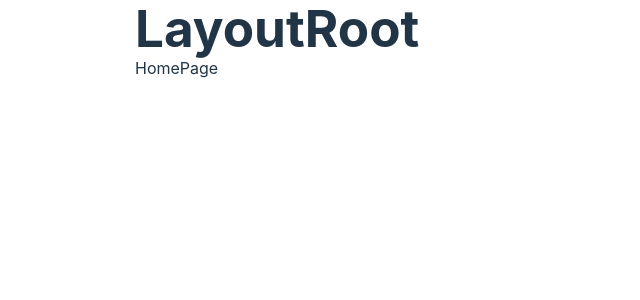
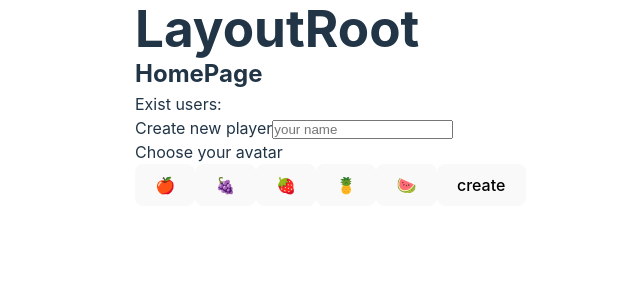
Before and after one commit to Inna-B10/Memory-game, a React (Vite) app: page / in a window 1280 px wide. Shown: the top 300 px of the page, without its empty margins (105-745 px from the left). Built offline with nearby package versions, Linux system fonts and the light colour scheme.

Commit message:
localStorage: create new, display all users

```diff
--- /dev/null
+++ b/src/components/UserData.jsx
@@ -0,0 +1,10 @@
+import styles from './UserData.module.css'
+
+export function UserData({ user }) {
+	return (
+		<div className={styles.userCard}>
+			<div>{user.userName}</div>
+			<div>{user.icon}</div>
+		</div>
+	)
+}
--- /dev/null
+++ b/src/components/UserData.module.css
@@ -0,0 +1,5 @@
+.userCard {
+  display: flex;
+  flex-direction: column;
+  /* gap: 0.5rem; */
+}
--- a/src/pages/HomePage.jsx
+++ b/src/pages/HomePage.jsx
@@ -1,3 +1,124 @@
+import { useEffect, useState } from 'react'
+import { UserData } from '../components/UserData.jsx'
+import styles from './HomePage.module.css'
+
 export function HomePage() {
-	return <div>HomePage</div>
+	// if (localStorage.memoryGame) {
+	// 	console.log(gameData.length)
+	// 	console.log(gameData)
+	// } else {
+	// 	localStorage.setItem('memoryGame', JSON.stringify([{ id: 1, name: 'user1', icon: '🍉' }]))
+	// 	console.log('new')
+	// }
+	//
+	// 	const gameData = JSON.parse(localStorage.getItem('memoryGame'))
+	// 	console.log(gameData ? 'yes' : 'no')
+
+	const [newName, setNewName] = useState('')
+	const [newAvatar, setNewAvatar] = useState('🍉')
+	const [gameData, setGameData] = useState([])
+
+	const handleKeyDown = e => {
+		if (e.key !== 'Enter') return
+		createNewUser()
+	}
+
+	useEffect(() => {
+		const storedGameData = JSON.parse(localStorage.getItem('memoryGame')) || []
+		setGameData(storedGameData)
+	}, [])
+
+	function createNewUser() {
+		if (newName.trim() === '') {
+			alert('Please enter your name!')
+			return
+		}
+
+		const newUser = {
+			id: gameData.length + 1,
+			userName: newName,
+			icon: newAvatar,
+			totalGames: 0,
+			results: {
+				easy: { score: 0, count: 0 },
+				middle: { score: 0, count: 0 },
+				hard: { score: 0, count: 0 },
+				expert: { score: 0, count: 0 }
+			}
+		}
+		const updatedGameData = [...gameData, newUser]
+		setGameData(updatedGameData)
+		localStorage.setItem('memoryGame', JSON.stringify(updatedGameData))
+
+		//Clear input field
+		setNewName('')
+	}
+
+	return (
+		<>
+			<h2>HomePage</h2>
+			{gameData && (
+				<>
+					<p>Exist users:</p>
+					<div className={styles.existUsers}>
+						{gameData.map(user => (
+							<UserData
+								user={user}
+								key={user.id}
+							/>
+						))}
+					</div>
+				</>
+			)}
+			<label>Create new player</label>
+			<input
+				type='text'
+				placeholder='your name'
+				name='name'
+				maxLength={30}
+				value={newName}
+				onChange={e => {
+					setNewName(e.target.value)
+				}}
+				onKeyDown={handleKeyDown}
+			/>
+			<p>Choose your avatar</p>
+			<button
+				type='button'
+				value='🍎'
+				onClick={e => setNewAvatar(e.target.value)}
+			>
+				🍎
+			</button>
+			<button
+				type='button'
+				value='🍇'
+				onClick={e => setNewAvatar(e.target.value)}
+			>
+				🍇
+			</button>
+			<button
+				type='button'
+				value='🍓'
+				onClick={e => setNewAvatar(e.target.value)}
+			>
+				🍓
+			</button>
+			<button
+				type='button'
+				value='🍍'
+				onClick={e => setNewAvatar(e.target.value)}
+			>
+				🍍
+			</button>
+			<button
+				type='button'
+				value='🍉'
+				onClick={e => setNewAvatar(e.target.value)}
+			>
+				🍉
+			</button>
+			<button onClick={createNewUser}>create</button>
+		</>
+	)
 }
--- /dev/null
+++ b/src/pages/HomePage.module.css
@@ -0,0 +1,7 @@
+.existUsers {
+  display: flex;
+  gap: 1rem;
+  flex-wrap: wrap;
+  justify-content: center;
+  align-items: center;
+}
--- a/src/pages/game/GamePage.jsx
+++ b/src/pages/game/GamePage.jsx
@@ -21,7 +21,8 @@ export function GamePage() {
 	useEffect(() => {
 		async function fetchImages() {
 			setLoading(true)
-			const images = await GetImages(countCards)
+			// const images = await GetImages(countCards)
+			const images = await GetImages(6)
 			setCards(images)
 			setLoading(false)
 		}
@@ -31,7 +32,7 @@ export function GamePage() {
 	/* ---------------------- Checking For Game Completion ---------------------- */
 	useEffect(() => {
 		if (matchedCards.length && matchedCards.length === cards.length / 2) {
-			console.log('finish')
+			alert('finish')
 		}
 	}, [matchedCards, cards])
 
@@ -54,7 +55,10 @@ export function GamePage() {
 			else {
 				//if cards do match
 				if (selectedCards[0].name === card.name) {
-					setMatchedCards(prevMatchedCards => [...prevMatchedCards, card.name])
+					setTimeout(
+						() => setMatchedCards(prevMatchedCards => [...prevMatchedCards, card.name]),
+						1500
+					)
 				}
 				// if cards do not match
 				setSelectedCards(prevSelectedCards => [
```
